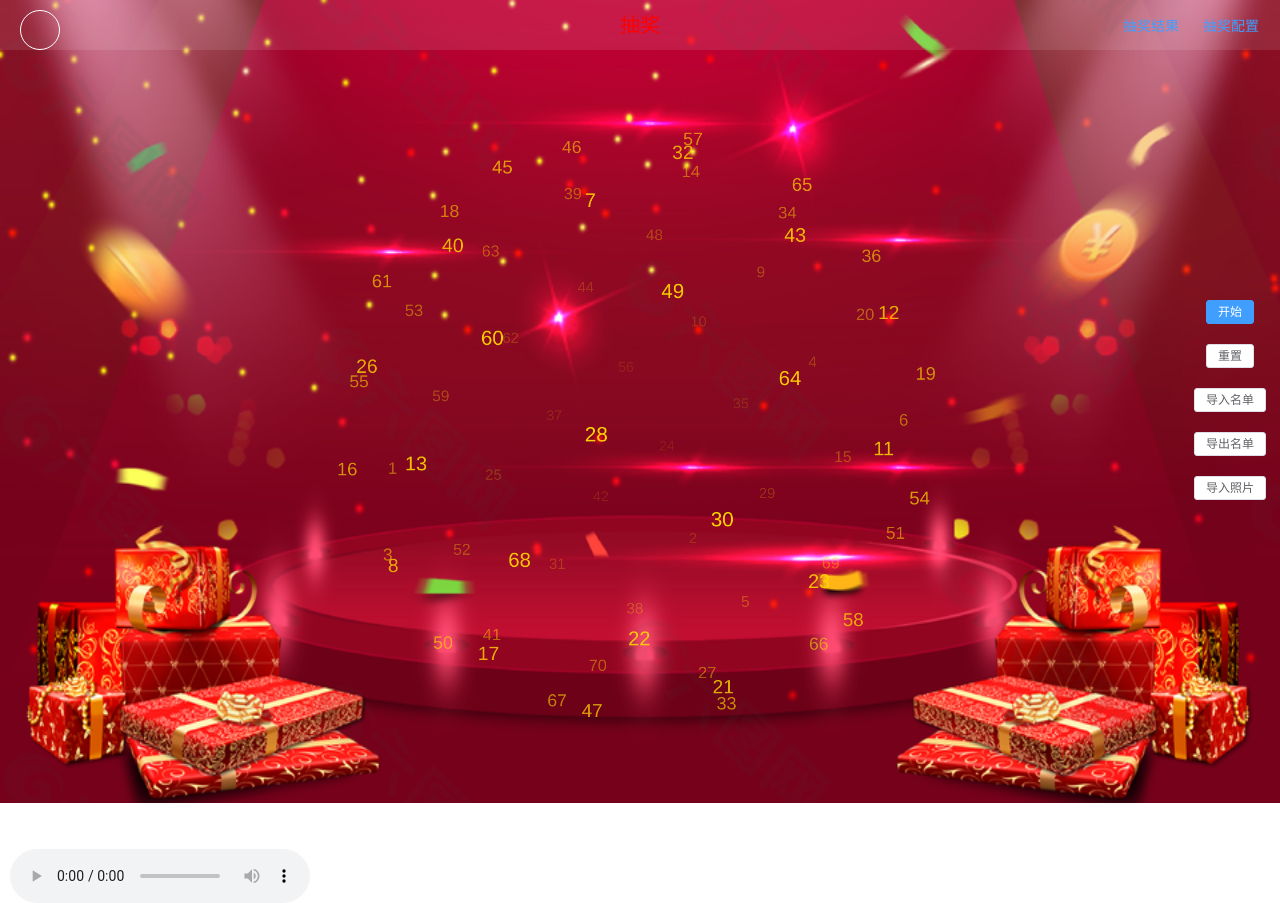
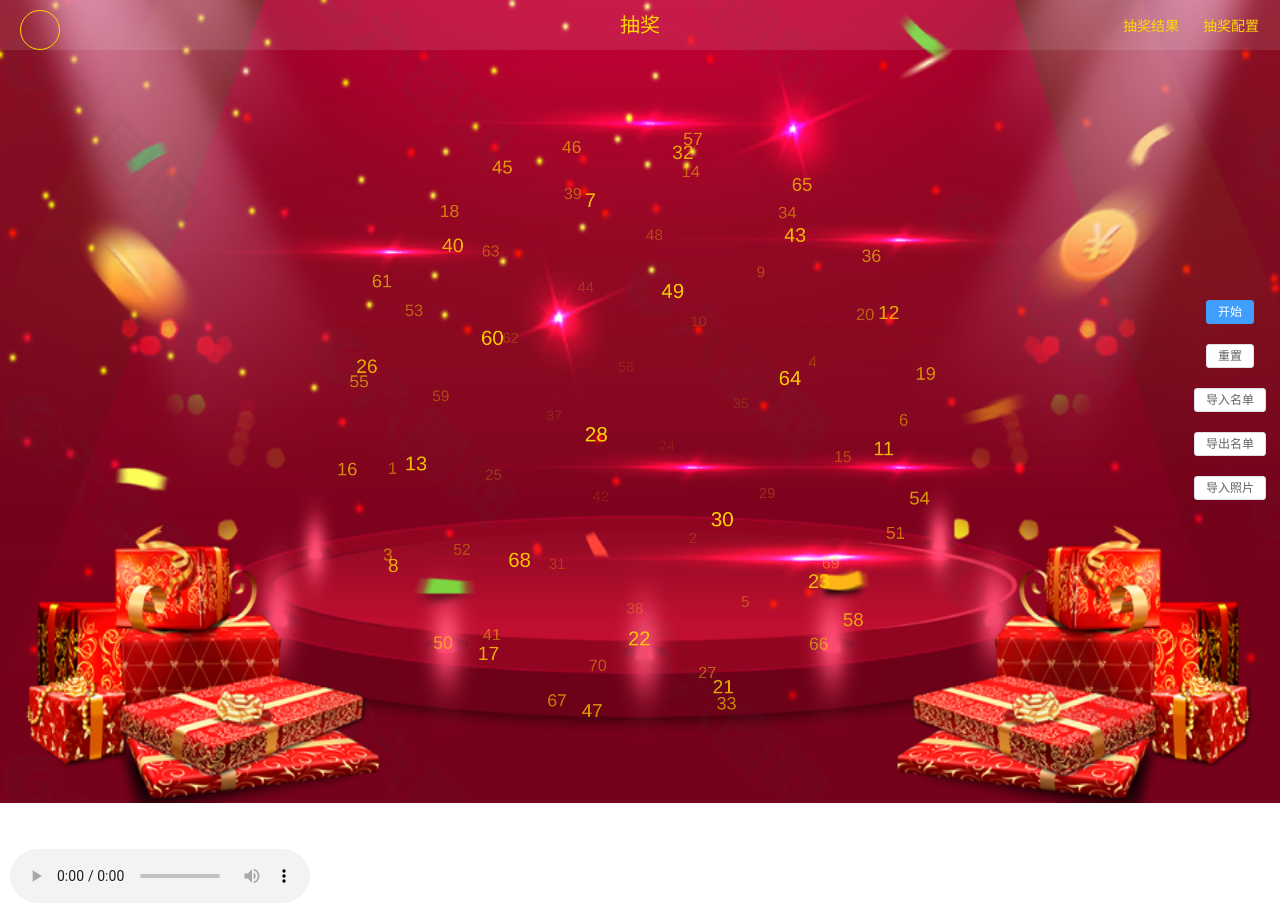
Before and after one commit to ZSXLCH/lucky-draw-vue3, a Vue app: page / in a window 1280 px wide. Built offline with nearby package versions, Linux system fonts and the light colour scheme; a small style sheet from the web is missing.

Commit message:
顶栏文字改成金色，音乐开启暂停组件也改成金色

```diff
--- a/src/App.vue
+++ b/src/App.vue
@@ -557,17 +557,23 @@ const toggle = (form) => {
     loadAudio();
     window.TagCanvas.SetSpeed('rootcanvas', speed());
 
-    // 展示堆叠卡片动画
+    // 展示悬念过渡动画（1秒），之后再展示堆叠卡片
     currentPage.value = 1;
-    showLoadingAnimation.value = false;
     resetCardState();
     remainingCards.value = [...resArr.value];
-    showDrawCard.value = true;
     running.value = false;
-    nextTick(() => {
-      reloadTagCanvas();
-      startCardStackAnimation();
-    });
+    // 设置过渡文字并显示
+    loadingText.value = '即将揭晓结果';
+    loadingSubText.value = '准备好了吗？';
+    showLoadingAnimation.value = true;
+    setTimeout(() => {
+      showLoadingAnimation.value = false;
+      showDrawCard.value = true;
+      nextTick(() => {
+        reloadTagCanvas();
+        startCardStackAnimation();
+      });
+    }, 1000);
     return;
   } else {
     // 开始抽奖：仅计算结果，不展示堆叠卡片
@@ -648,22 +654,25 @@ const toggle = (form) => {
       z-index: 9999;
       &.con {
         right: 20px;
+        color: #ffd700; /* 顶栏文本按钮金色 */
       }
       &.res {
         right: 100px;
+        color: #ffd700; /* 顶栏文本按钮金色 */
       }
       &.audio {
         left: 20px;
         width: 40px;
         height: 40px;
         line-height: 40px;
-        border: 1px solid #fff;
+        border: 1px solid #ffd700; /* 金色边框 */
         border-radius: 50%;
         padding: 0;
         text-align: center;
         .iconfont {
           position: relative;
           left: 1px;
+          color: #ffd700; /* 金色图标 */
         }
       }
     }
@@ -869,20 +878,22 @@ const toggle = (form) => {
 
 /* 加载文字样式 */
 .loading-text {
+  color: #fff;
   text-align: center;
-  animation: pulse 1.5s ease-in-out infinite;
+  animation: pulse 1s ease-in-out infinite;
 }
 
 .loading-text h2 {
-  font-size: 28px;
-  margin-bottom: 10px;
+  font-size: 60px;
+  margin: 0 0 10px;
   color: #ffd700;
-  text-shadow: 0 0 10px rgba(255, 215, 0, 0.7), 0 0 20px rgba(255, 215, 0, 0.5);
+  text-shadow: 0 0 8px rgba(255, 215, 0, 0.7);
 }
 
 .loading-text p {
-  font-size: 18px;
-  opacity: 0.8;
+  font-size: 24px;
+  margin: 0;
+  color: #fff;
 }
 
 /* 动画关键帧 */
--- a/src/components/Publicity.vue
+++ b/src/components/Publicity.vue
@@ -56,7 +56,7 @@ const message = computed(() => {
     font-size: 16px;
 
     .title {
-      color: #ccc;
+      color: #ffd700;
     }
 
     .value {
@@ -65,7 +65,7 @@ const message = computed(() => {
 
     &.actiname {
       .title {
-        color: red;
+        color: #ffd700;
         font-size: 20px;
       }
     }
```
